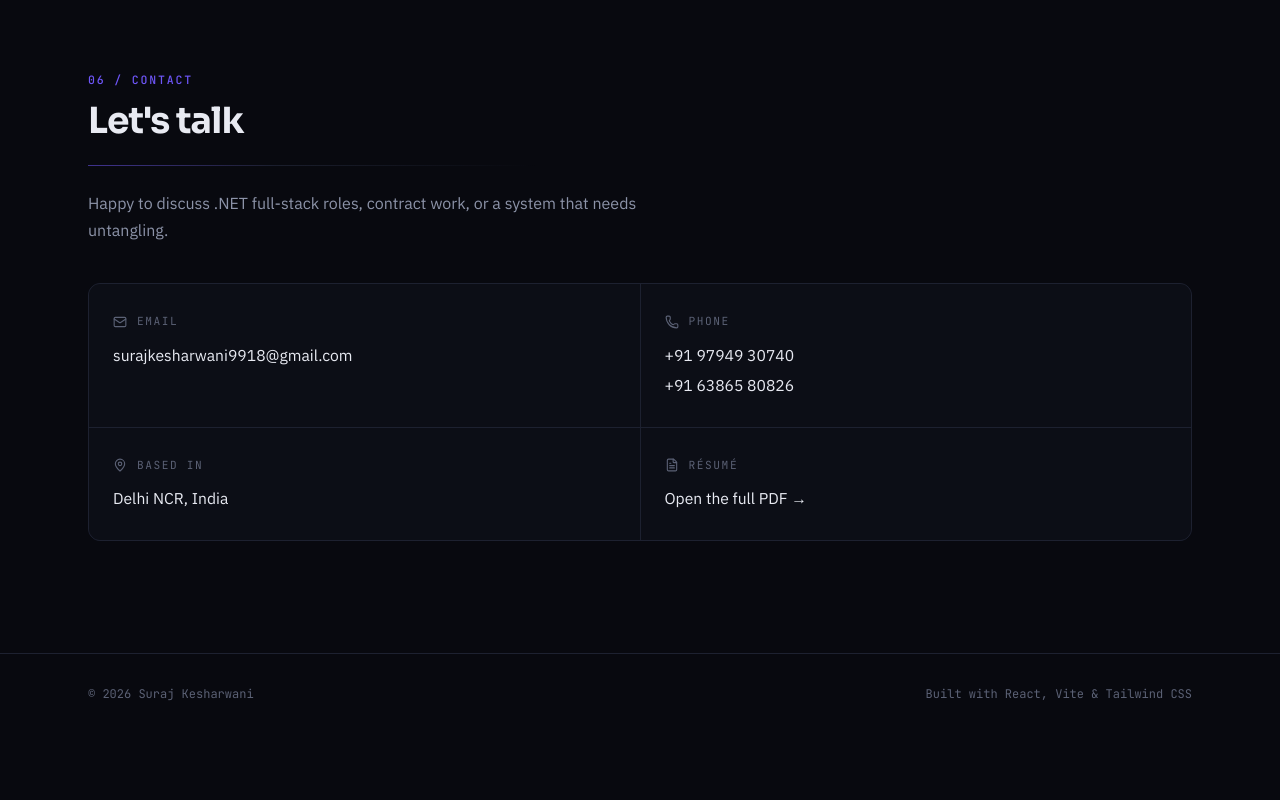
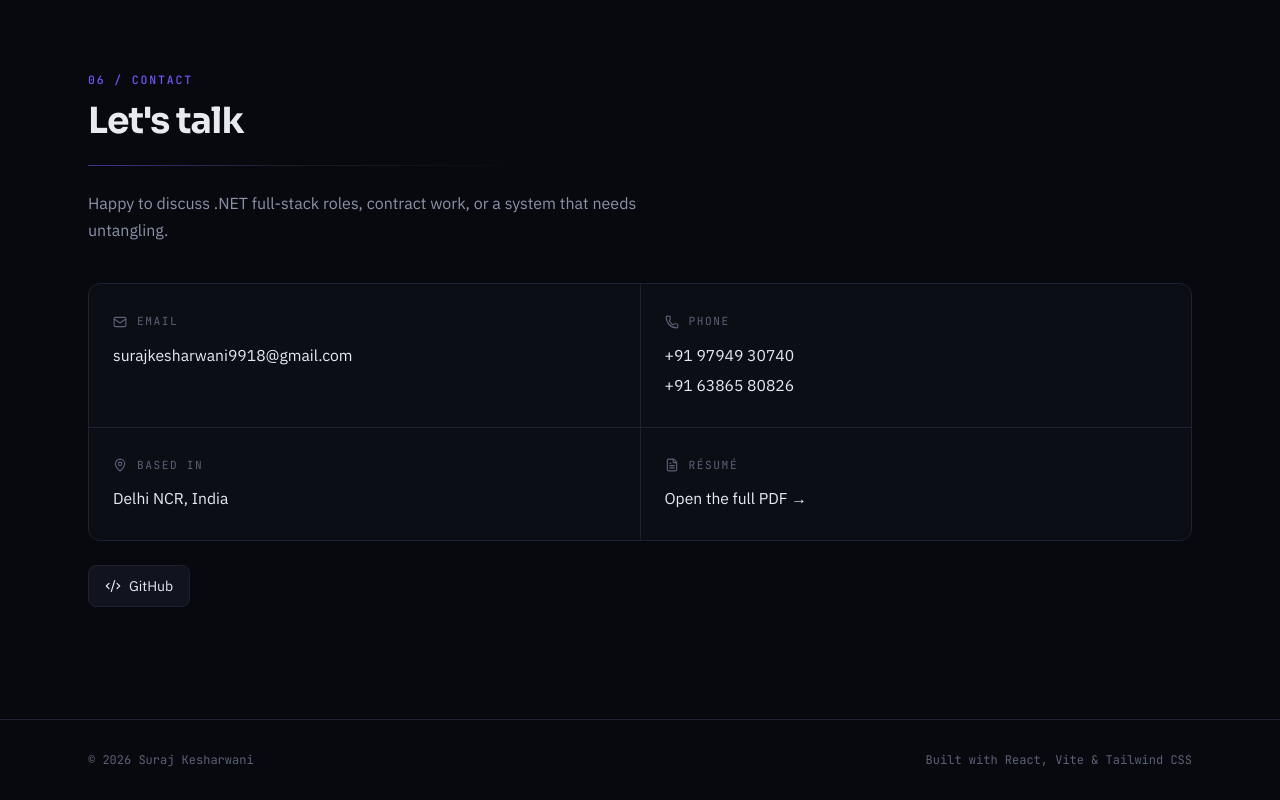
Before and after one commit to S2508-Suraj/suraj-portfolio-react, a React (Vite) app: page / in a window 1280 px wide. Shown: the part 6419-7219 px from the top of the page. Before the commit the page ends 7153 px from the top, so only its background shows below. Built offline with nearby package versions, Linux system fonts and the light colour scheme.

Commit message:
Add GitHub link

```diff
--- a/src/data/content.js
+++ b/src/data/content.js
@@ -19,7 +19,7 @@ export const profile = {
   // Square image in /public — swap the file and change this name to replace it
   photo: 'suraj.jpg',
   // Optional — leave as empty strings to hide the link
-  github: '',
+  github: 'https://github.com/S2508-Suraj',
   linkedin: '',
 }
 
```
